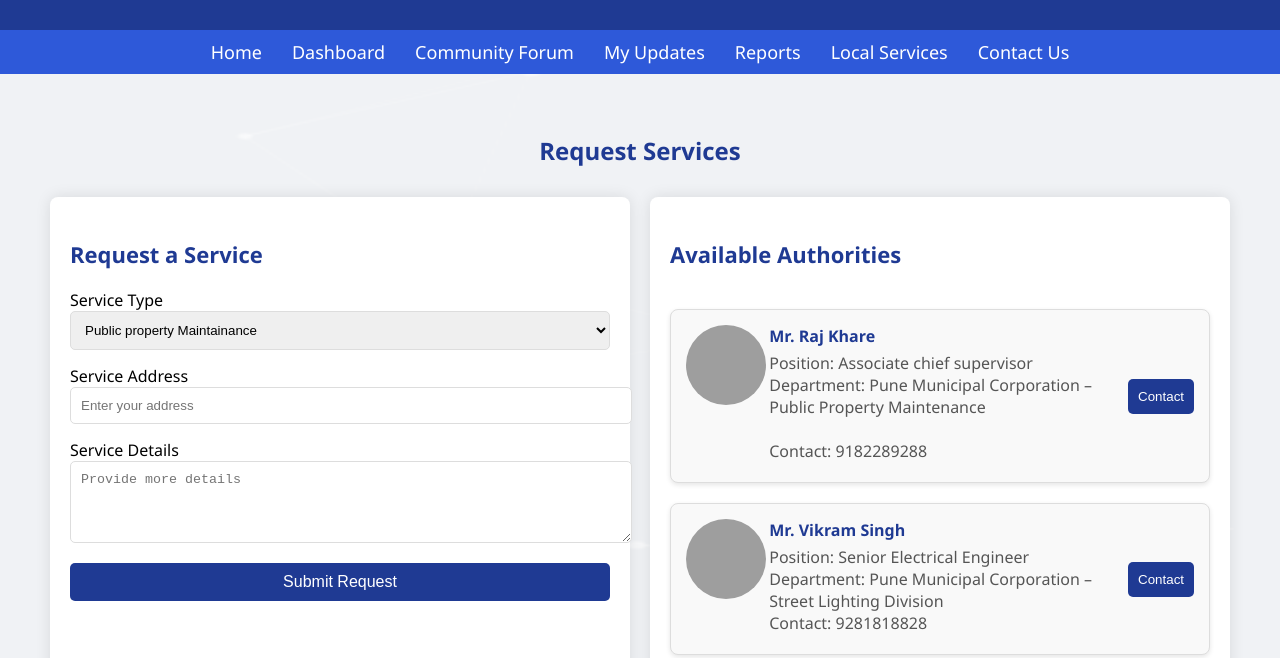
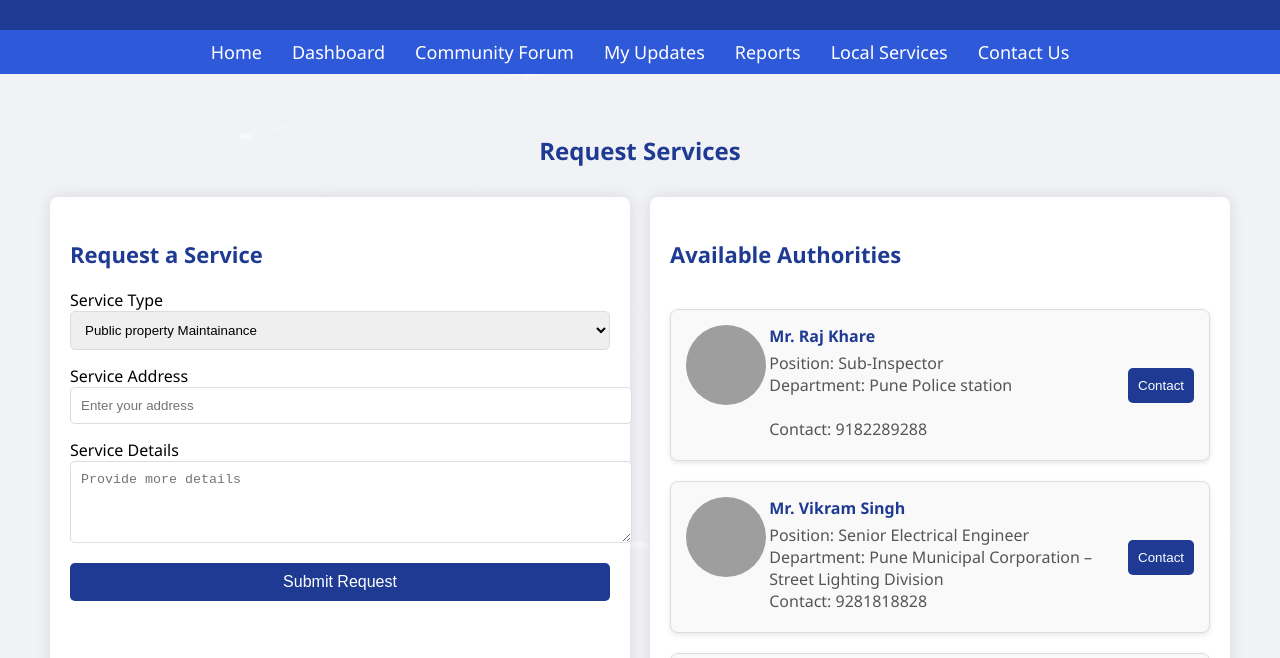
Before and after one commit to ishwariiic/Secure-Together, a plain HTML site: page service.html in a window 1280 px wide. Shown: the part 139-797 px from the top of the page. Drawn offline with nearby package versions, Linux system fonts and the light colour scheme; grey boxes are pictures that could not be loaded.

Commit message:
Update service.html

```diff
--- a/service.html
+++ b/service.html
@@ -270,8 +270,8 @@
                     <img src="https://mighty.tools/mockmind-api/content/human/5.jpg" alt="Plumber">
                     <div class="vendor-details">
                         <h4>Mr. Raj Khare</h4>
-                        <p>Position: Associate chief supervisor
-                            <br>Department: Pune Municipal Corporation – Public Property Maintenance <br>
+                        <p>Position: Sub-Inspector
+                            <br>Department: Pune Police station <br>
                              <br> Contact: 9182289288</p>
                     </div>
                     <div class="vendor-actions">
```
